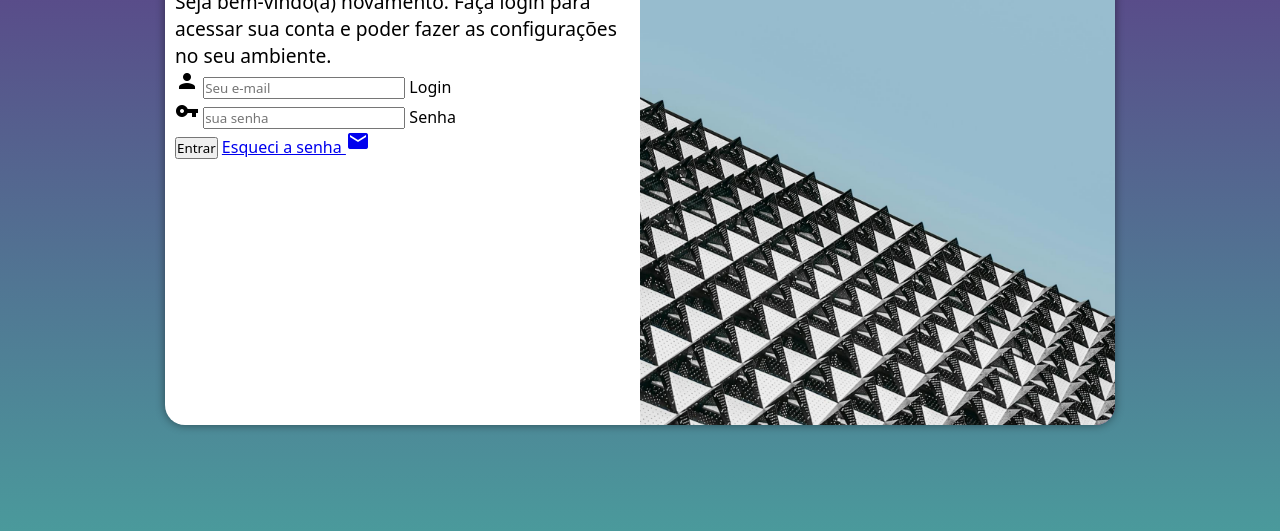
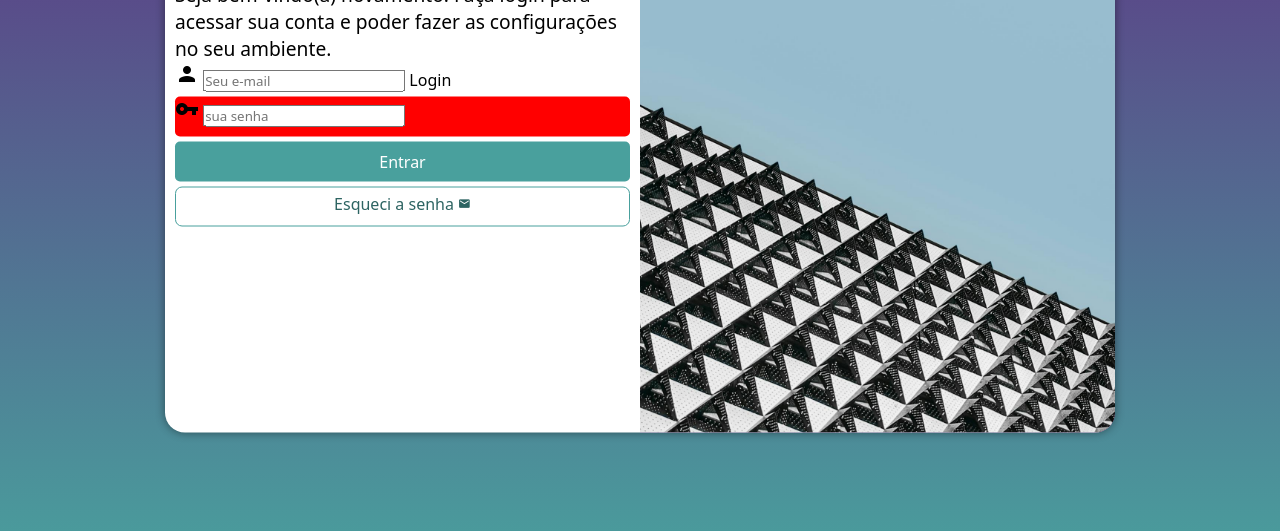
Before and after one commit to RobertoFilho84/projeto-login, a plain HTML site: page index.html in a window 1280 px wide. Shown: the part 225-756 px from the top of the page. Drawn offline with Linux system fonts and the light colour scheme.

Commit message:
atualizei

```diff
--- a/estilos/style.css
+++ b/estilos/style.css
@@ -26,7 +26,7 @@
     transform: translate(-50%, -50%);
     background-color: white;
     width: 260px;
-    height: 500px;
+    height: 515px;
     border-radius: 20px;
     overflow: hidden;
     box-shadow: 0px 0px 10px rgba(0, 0, 0, 0.450);
@@ -56,3 +56,57 @@
 div#formulario > p {
     font-size: 0.8em;
 }
+
+form > div.campo {
+    background-color: red !important;
+    display: block;
+    width: 100%;
+    height: 40px;
+    border-radius: 5px;
+    margin: 5px 0px;
+}
+
+div.campo > label {
+    display: none !important;
+    background: yellow !important;
+}
+
+form > input[type=submit] {
+    display: block;
+    font-size: 1em;
+    width: 100%;
+    height: 40px;
+    background-color: #49a09d;
+    color: white;
+    border: none;
+    border-radius: 5px;
+    cursor: pointer;
+}
+
+form > input[type=submit]:hover {
+        background-color: #2d6462;
+}
+
+form > a.botao {
+    display: block;
+    text-align: center;
+    font-size: 1em;
+    width: 100%;
+    height: 40px;
+    padding-top: 5px;
+    margin-top: 5px;
+    background-color: white;
+    color: #2d6462;
+    border: 1px solid #49a09d;
+    border-radius: 7px;
+    text-decoration: none;
+}
+
+form > a.botao:hover {
+    background-color: #6cd3cf;
+}
+
+form > a.botao > span {
+    font-size: 0.8em;
+
+}
--- a/index.html
+++ b/index.html
@@ -25,14 +25,13 @@
                         <input type="email" name="login" id="ilogin" placeholder="Seu e-mail" autocomplete="email" required maxlength="30">
                         <label for="ilogin">Login</label>
                     </div>
-
                     <div class="campo">
                         <span class="material-icons">vpn_key</span>
                         <input type="password" name="senha" id="isenha" placeholder="sua senha" autocomplete="current-password" required minlength="8" maxlength="20">
                          <label for="isenha">Senha</label>
                     </div>
                     <input type="submit" value="Entrar">
-                    <a href="esqueci.html">
+                    <a href="esqueci.html" class="botao">
                         Esqueci a senha <span class="material-icons">mail</span>
                     </a>
                 </form>
```
